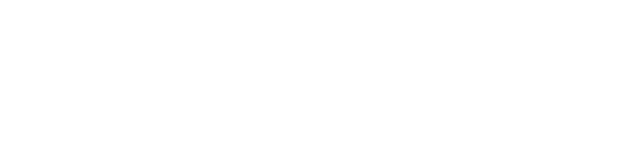
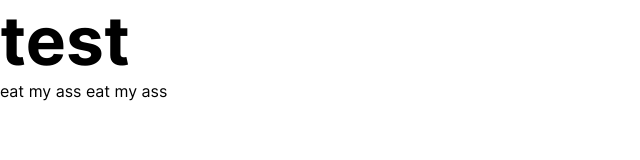
Before and after one commit to ar363/html-css-starter-template, a plain HTML site: page index.html in a window 1280 px wide. Shown: the whole page, without its empty margins (0-640 px from the left). Drawn offline with Linux system fonts and the light colour scheme.

Commit message:
add more reset styles

```diff
--- a/assets/css/style-reset.css
+++ b/assets/css/style-reset.css
@@ -1,6 +1,7 @@
 html,
 body,
 p,
+a,
 ol,
 ul,
 li,
@@ -12,6 +13,7 @@
 fieldset,
 legend,
 textarea,
+button,
 pre,
 code,
 kbd,
@@ -44,6 +46,13 @@
 input,
 select {
   margin: 0;
+  border: none;
+  background-color: transparent;
+}
+
+a {
+  text-decoration: none;
+  color: inherit;
 }
 
 html {
--- a/index.html
+++ b/index.html
@@ -14,6 +14,8 @@
 
 </head>
 <body>
-
+    <h1 class="size-4xl weight-700">test</h1>
+    <button>eat my ass</button>
+    <a href="#">eat my ass</a>
 </body>
 </html>
```
